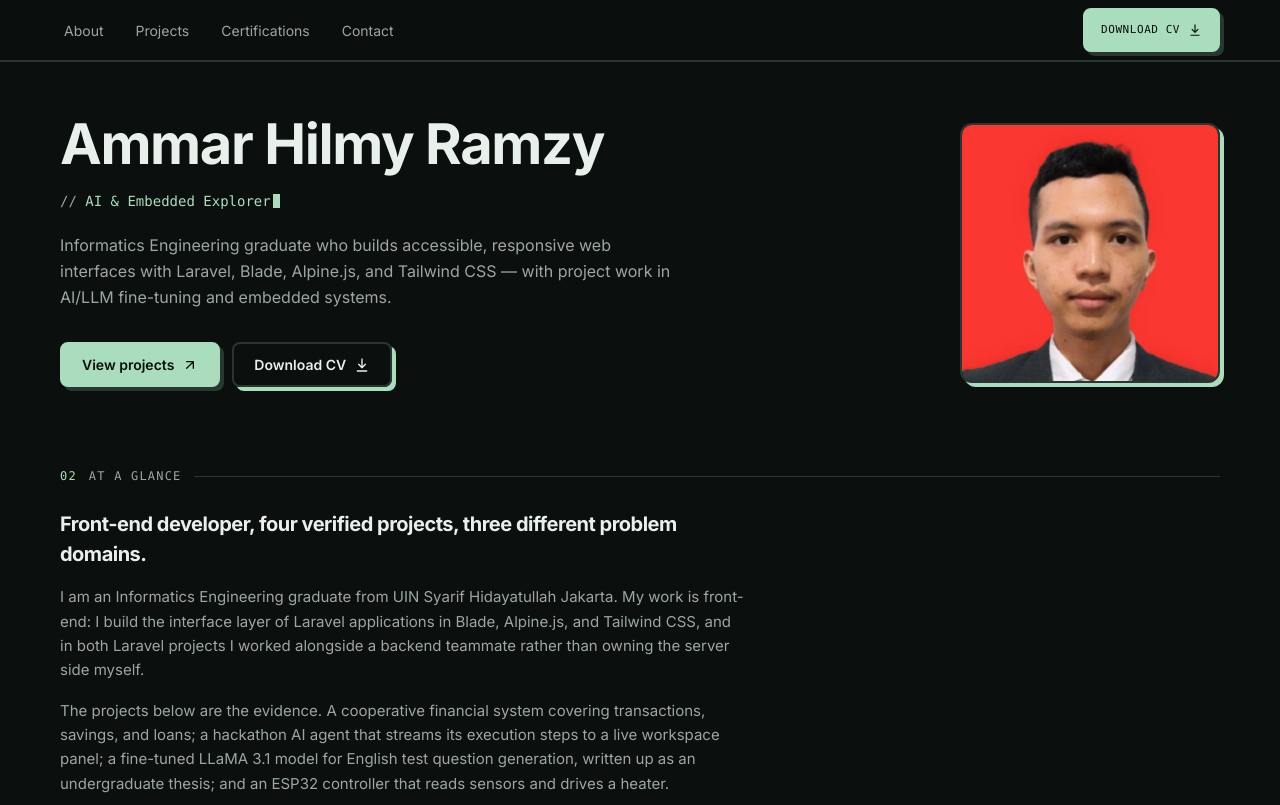
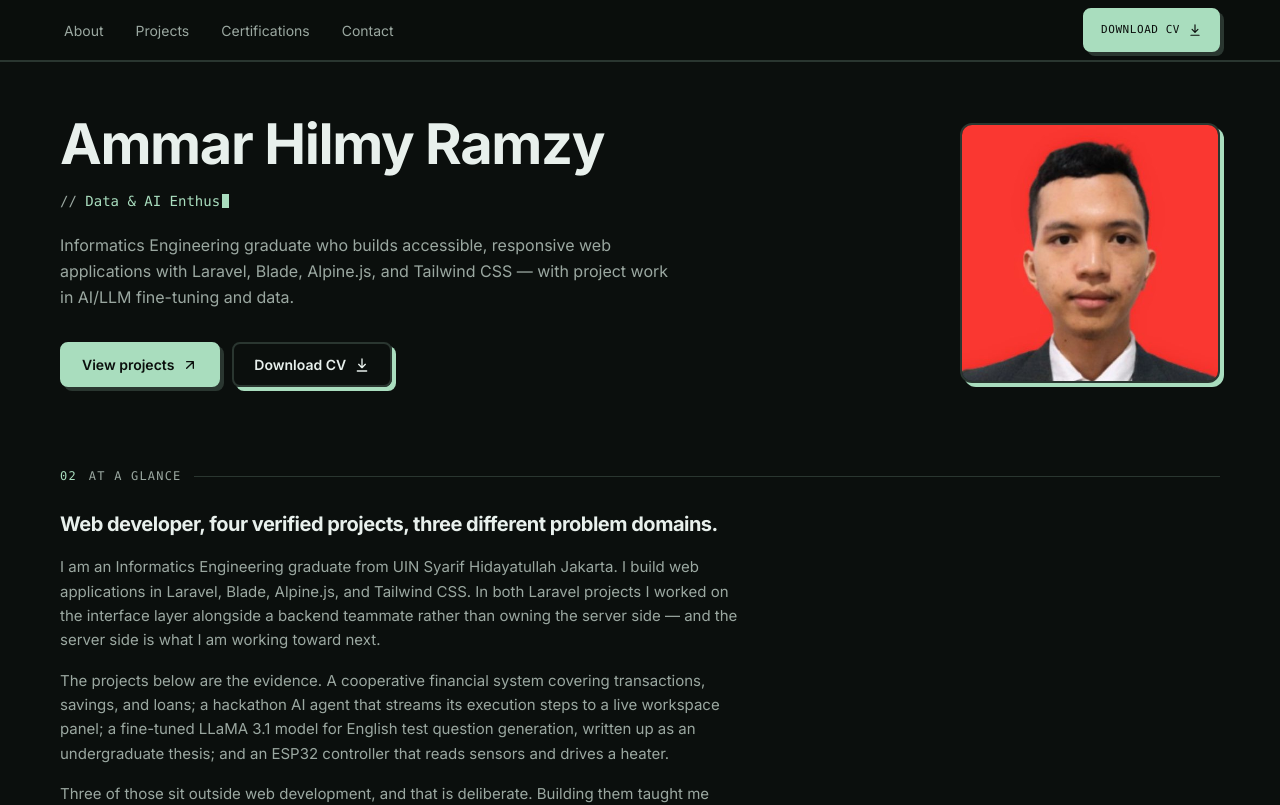
Before and after one commit to DeezIsAme/ammarhilmy-dev, a Next.js app: page / in a window 1280 px wide. Shown: the top 805 px of the page. Built offline with nearby package versions, Linux system fonts and the light colour scheme.

Commit message:
feat: typewriter role rotator; reframe embedded as data & AI

```diff
--- a/src/app/about/page.tsx
+++ b/src/app/about/page.tsx
@@ -8,12 +8,12 @@ import { ExperienceList } from "@/components/home/ExperienceList";
 export const metadata: Metadata = {
   title: "About",
   description:
-    "Ammar Hilmy Ramzy — Informatics Engineering graduate from UIN Syarif Hidayatullah Jakarta (GPA 3.70) with front-end development and language-testing operations experience.",
+    "Ammar Hilmy Ramzy — Informatics Engineering graduate from UIN Syarif Hidayatullah Jakarta (GPA 3.70) with web development and language-testing operations experience.",
   alternates: { canonical: "/about" },
   openGraph: {
     title: "About — Ammar Hilmy Ramzy",
     description:
-      "Education and experience of Ammar Hilmy Ramzy, Front-End Developer from Tangerang Selatan, Indonesia.",
+      "Education and experience of Ammar Hilmy Ramzy, Web Developer from Tangerang Selatan, Indonesia.",
     url: "/about",
   },
 };
--- a/src/app/contact/page.tsx
+++ b/src/app/contact/page.tsx
@@ -6,7 +6,7 @@ import { SectionHeader } from "@/components/layout/SectionHeader";
 export const metadata: Metadata = {
   title: "Contact",
   description:
-    "Get in touch with Ammar Hilmy Ramzy — Front-End Developer based in Tangerang Selatan, Indonesia. Available by email, LinkedIn, GitHub, and WhatsApp.",
+    "Get in touch with Ammar Hilmy Ramzy — Web Developer based in Tangerang Selatan, Indonesia. Available by email, LinkedIn, GitHub, and WhatsApp.",
   alternates: { canonical: "/contact" },
   openGraph: {
     title: "Contact — Ammar Hilmy Ramzy",
--- a/src/app/projects/page.tsx
+++ b/src/app/projects/page.tsx
@@ -5,12 +5,12 @@ import { SectionHeader } from "@/components/layout/SectionHeader";
 export const metadata: Metadata = {
   title: "Projects",
   description:
-    "Four source-verified projects by Ammar Hilmy Ramzy: an LLM fine-tuning thesis, a multi-step AI research agent, a cooperative financial system, and an ESP32 embedded prototype.",
+    "Four source-verified projects by Ammar Hilmy Ramzy: an LLM fine-tuning thesis, a multi-step AI research agent, a cooperative financial system, and an ESP32 sensor-controller prototype.",
   alternates: { canonical: "/projects" },
   openGraph: {
     title: "Projects — Ammar Hilmy Ramzy",
     description:
-      "Four source-verified projects spanning AI/LLM, web development, and embedded systems.",
+      "Four source-verified projects spanning AI/LLM, web development, and sensor-driven prototypes.",
     url: "/projects",
   },
 };
--- a/src/app/resume/page.tsx
+++ b/src/app/resume/page.tsx
@@ -7,7 +7,7 @@ import { profile } from "@/data/profile";
 export const metadata: Metadata = {
   title: "Resume",
   description:
-    "Curriculum vitae of Ammar Hilmy Ramzy, Front-End Developer — education, projects, experience, certifications, and skills. Tailored variants available on request.",
+    "Curriculum vitae of Ammar Hilmy Ramzy, Web Developer — education, projects, experience, certifications, and skills. Tailored variants available on request.",
   alternates: { canonical: "/resume" },
   openGraph: {
     title: "Resume — Ammar Hilmy Ramzy",
--- a/src/components/home/Glance.tsx
+++ b/src/components/home/Glance.tsx
@@ -6,7 +6,7 @@
  * reads as a single block rather than two stacked sections.
  *
  * Content is factual rather than promotional: it states the role, names the
- * constraint (front-end, alongside a backend teammate), and points at the
+ * constraint (interface work, alongside a backend teammate), and points at the
  * projects as the evidence. See profile.glance in src/data/profile.ts.
  */
 
--- a/src/components/home/RoleRotator.tsx
+++ b/src/components/home/RoleRotator.tsx
@@ -3,51 +3,108 @@
  *
  * Everything else on this site is a React Server Component, which is why the
  * JavaScript payload stays small. This file exists for exactly one reason:
- * cycling text needs state.
+ * animating text needs state.
  *
- * Accessibility: the visible text cycles, so a screen reader would otherwise
- * hear a moving target. A static `sr-only` line carries the real role, and the
- * visible span is hidden from assistive tech.
+ * Effect: a typewriter. The role types itself in, holds, deletes itself, then
+ * the next role types in. One setTimeout advances one step, so the state
+ * machine stays readable and there is no interval drifting in the background.
  *
- * Motion: under `prefers-reduced-motion: reduce` the rotation never starts.
+ * Layout stability: while the text is mid-delete the line is empty. Without a
+ * reserved height the paragraph would collapse and shove the rest of the hero
+ * up and down on every cycle, so the line carries a fixed min-height.
+ *
+ * Cursor: solid while characters are moving, blinking while idle — the same
+ * thing a real terminal does.
+ *
+ * Accessibility: the visible line is `aria-hidden`, because characters
+ * appearing one at a time would otherwise be announced one at a time. A static
+ * `sr-only` line carries every role, so a screen reader hears the whole answer
+ * once instead of a stream of fragments.
+ *
+ * Motion: under `prefers-reduced-motion: reduce` nothing animates — the first
+ * role is rendered whole, and the setting is watched live, so toggling it
+ * mid-session takes effect without a reload.
  */
 
 "use client";
 
 import { useEffect, useState } from "react";
 
+/** ms per character while typing. */
+const TYPE_MS = 70;
+/** ms per character while deleting — faster, because deleting is not the point. */
+const DELETE_MS = 35;
+/** How long a finished role stays on screen before it starts deleting. */
+const HOLD_MS = 1700;
+/** The beat of empty space between one role leaving and the next arriving. */
+const SWITCH_MS = 300;
+
+type Phase = "typing" | "holding" | "deleting" | "switching";
+
 export function RoleRotator({ roles }: { roles: string[] }) {
+  const [reducedMotion, setReducedMotion] = useState(false);
   const [index, setIndex] = useState(0);
-  const [reducedMotion, setReducedMotion] = useState(false);
+  /** Number of characters currently shown. */
+  const [length, setLength] = useState(0);
+  const [phase, setPhase] = useState<Phase>("typing");
+
+  // Track the preference live rather than reading it once on mount.
+  useEffect(() => {
+    const query = window.matchMedia("(prefers-reduced-motion: reduce)");
+    const sync = () => setReducedMotion(query.matches);
+
+    sync();
+    query.addEventListener("change", sync);
+    return () => query.removeEventListener("change", sync);
+  }, []);
+
+  const word = roles[index] ?? "";
 
   useEffect(() => {
-    const query = window.matchMedia("(prefers-reduced-motion: reduce)");
-    setReducedMotion(query.matches);
+    if (reducedMotion) return;
 
-    if (query.matches) return;
+    let timer: number;
 
-    const id = window.setInterval(() => {
-      setIndex((current) => (current + 1) % roles.length);
-    }, 2600);
+    if (phase === "typing") {
+      timer = window.setTimeout(
+        length < word.length ? () => setLength(length + 1) : () => setPhase("holding"),
+        TYPE_MS
+      );
+    } else if (phase === "holding") {
+      timer = window.setTimeout(() => setPhase("deleting"), HOLD_MS);
+    } else if (phase === "deleting") {
+      timer = window.setTimeout(
+        length > 0 ? () => setLength(length - 1) : () => setPhase("switching"),
+        DELETE_MS
+      );
+    } else {
+      timer = window.setTimeout(() => {
+        setIndex((current) => (current + 1) % roles.length);
+        setPhase("typing");
+      }, SWITCH_MS);
+    }
 
-    return () => window.clearInterval(id);
-  }, [roles.length]);
+    return () => window.clearTimeout(timer);
+  }, [phase, length, word.length, reducedMotion, roles.length]);
 
-  const current = reducedMotion ? roles[0] : roles[index];
+  const shown = reducedMotion ? word : word.slice(0, length);
+  const cursorSolid = reducedMotion || phase === "typing" || phase === "deleting";
 
   return (
-    <p className="font-mono text-[14px]">
+    <p className="min-h-[21px] font-mono text-[14px]">
       <span aria-hidden="true" className="text-muted">
         {"// "}
       </span>
       <span aria-hidden="true" className="text-accent">
-        {current}
+        {shown}
       </span>
       <span
         aria-hidden="true"
-        className="cursor-blink ml-0.5 inline-block h-[14px] w-[7px] translate-y-[2px] bg-accent"
+        className={`ml-0.5 inline-block h-[14px] w-[7px] translate-y-[2px] bg-accent ${
+          cursorSolid ? "" : "cursor-blink"
+        }`}
       />
-      <span className="sr-only">{roles[0]}</span>
+      <span className="sr-only">{roles.join(", ")}</span>
     </p>
   );
 }
--- a/src/data/profile.ts
+++ b/src/data/profile.ts
@@ -22,9 +22,11 @@ export interface Profile {
   /** One-line positioning statement shown in the hero. */
   summary: string;
   /**
-   * Rotating role line. All three are honest: front-end is the verified
-   * professional role; "Web Developer" is the wider verified skill set;
-   * AI/embedded is verified project work framed as exploration.
+   * Rotating role line. Both are honest: "Web Developer" is the verified
+   * professional skill set; data & AI is verified project work framed as
+   * enthusiasm rather than a claimed job title. The interface-level work is
+   * stated in `glance` instead of being carried as a job title — see IDEA.md
+   * §6 on role accuracy.
    */
   roles: string[];
   contacts: Contact[];
@@ -45,21 +47,21 @@ export interface Profile {
 
 export const profile: Profile = {
   name: "Ammar Hilmy Ramzy",
-  headline: "Front-End Developer",
+  headline: "Web Developer",
   location: "Tangerang Selatan, Banten, Indonesia",
   availability: "Open to work",
   workplace: "Open to on-site, hybrid, and remote arrangements",
   summary:
-    "Informatics Engineering graduate who builds accessible, responsive web interfaces with Laravel, Blade, Alpine.js, and Tailwind CSS — with project work in AI/LLM fine-tuning and embedded systems.",
-  roles: ["Front-End Developer", "Web Developer", "AI & Embedded Explorer"],
+    "Informatics Engineering graduate who builds accessible, responsive web applications with Laravel, Blade, Alpine.js, and Tailwind CSS — with project work in AI/LLM fine-tuning and data.",
+  roles: ["Web Developer", "Data & AI Enthusiast"],
   glance: {
-    lead: "Front-end developer, four verified projects, three different problem domains.",
+    lead: "Web developer, four verified projects, three different problem domains.",
     paragraphs: [
-      "I am an Informatics Engineering graduate from UIN Syarif Hidayatullah Jakarta. My work is front-end: I build the interface layer of Laravel applications in Blade, Alpine.js, and Tailwind CSS, and in both Laravel projects I worked alongside a backend teammate rather than owning the server side myself.",
+      "I am an Informatics Engineering graduate from UIN Syarif Hidayatullah Jakarta. I build web applications in Laravel, Blade, Alpine.js, and Tailwind CSS. In both Laravel projects I worked on the interface layer alongside a backend teammate rather than owning the server side — and the server side is what I am working toward next.",
       "The projects below are the evidence. A cooperative financial system covering transactions, savings, and loans; a hackathon AI agent that streams its execution steps to a live workspace panel; a fine-tuned LLaMA 3.1 model for English test question generation, written up as an undergraduate thesis; and an ESP32 controller that reads sensors and drives a heater.",
-      "Three of those sit outside web development, and that is deliberate. Building them taught me things the web stack alone would not: how a streaming protocol behaves when state gets messy, why a single isnan guard decides whether hardware does something unexpected, and what a model's metrics actually say about its output.",
+      "Three of those sit outside web development, and that is deliberate. Building them taught me things the web stack alone would not: how a streaming protocol behaves when state gets messy, how a model's metrics actually describe its output, and how much of the work is deciding what the data is even allowed to say.",
     ],
-    tracks: ["Web interfaces", "AI / LLM", "Embedded systems"],
+    tracks: ["Web development", "AI / LLM", "Data engineering"],
   },
   contacts: [
     {
--- a/src/data/site.ts
+++ b/src/data/site.ts
@@ -19,9 +19,9 @@ export interface SiteConfig {
 
 export const site: SiteConfig = {
   url: "https://ammarhilmy-dev.vercel.app",
-  title: "Ammar Hilmy Ramzy — Front-End Developer",
+  title: "Ammar Hilmy Ramzy — Web Developer",
   description:
-    "Portfolio of Ammar Hilmy Ramzy, a Front-End Developer from Tangerang Selatan, Indonesia. Informatics Engineering graduate building accessible web interfaces with Laravel, Blade, Alpine.js, and Tailwind CSS.",
+    "Portfolio of Ammar Hilmy Ramzy, a Web Developer from Tangerang Selatan, Indonesia. Informatics Engineering graduate building accessible web applications with Laravel, Blade, Alpine.js, and Tailwind CSS.",
   /**
    * In-page anchors, not routes: the topbar scrolls to a section on the
    * homepage instead of navigating away. A "#" prefix on a different route
```
Also changed, not shown: 2 other files (tests, documents, lock files or other folders).
